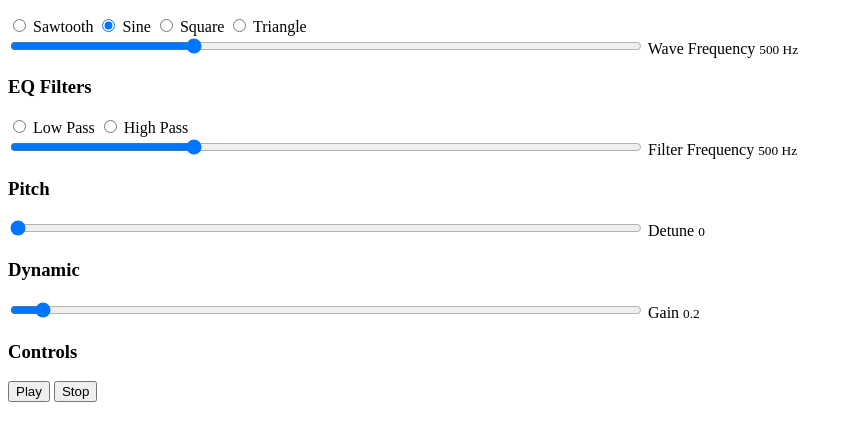
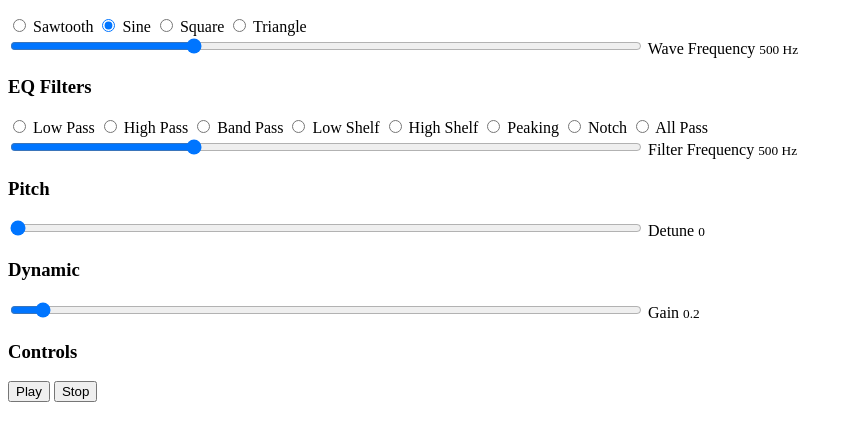
Before and after one commit to l0rdcafe/webaudio-demo, a plain HTML site: page index.html in a window 1280 px wide. Shown: the part 105-546 px from the top of the page, without its empty margins (0-853 px from the left). Drawn offline with Linux system fonts and the light colour scheme.

Commit message:
add the rest of the filters

```diff
--- a/index.html
+++ b/index.html
@@ -35,6 +35,18 @@
     <label for="lowpass">Low Pass</label>
     <input type="radio" id="highpass" name="filter-type" value="highpass" />
     <label for="highpass">High Pass</label>
+    <input type="radio" id="bandpass" name="filter-type" value="bandpass" />
+    <label for="bandpass">Band Pass</label>
+    <input type="radio" id="lowshelf" name="filter-type" value="lowshelf" />
+    <label for="lowshelf">Low Shelf</label>
+    <input type="radio" id="highshelf" name="filter-type" value="highshelf" />
+    <label for="highshelf">High Shelf</label>
+    <input type="radio" id="peaking" name="filter-type" value="peaking" />
+    <label for="peaking">Peaking</label>
+    <input type="radio" id="notch" name="filter-type" value="notch" />
+    <label for="notch">Notch</label>
+    <input type="radio" id="allpass" name="filter-type" value="allpass" />
+    <label for="allpass">All Pass</label>
     <br />
     <input
       id="filter-frequency"
```
Also changed, not shown: how_it_looks.png.
